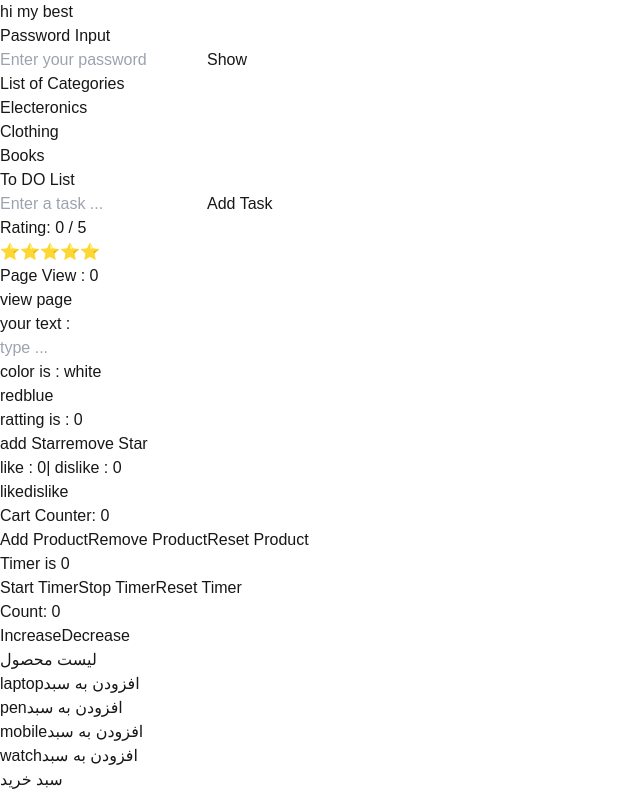
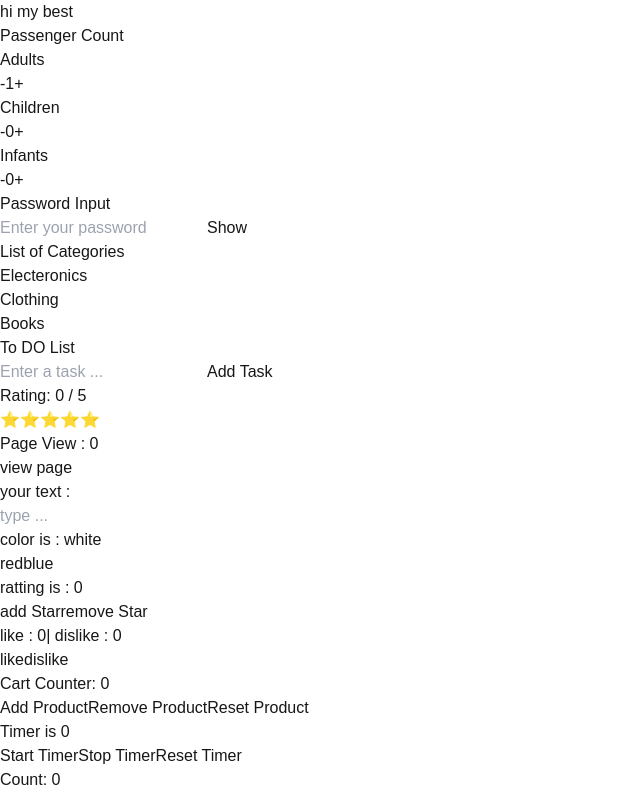
Before and after one commit to frau-azadeh/reactsample, a Next.js app: page / in a window 1280 px wide. Shown: the top 794 px of the page, without its empty margins (0-640 px from the left). Built offline with nearby package versions, Linux system fonts and the light colour scheme.

Commit message:
PassengerCount components add and page.tsx update

```diff
--- /dev/null
+++ b/src/app/component/PassengerCounter.tsx
@@ -0,0 +1,55 @@
+import React, { useState } from 'react'
+
+type PassengerData = [
+    string,
+    number,
+    React.Dispatch<React.SetStateAction<number>>
+];
+
+export const PassengerCounter:React.FC = () => {
+    const [adults, setAdults]=useState<number>(1);
+    const [children, setChildren]=useState<number>(0);
+    const [infants, setInfants]=useState<number>(0);
+
+    const increment = (setter:React.Dispatch<React.SetStateAction<number>>) => {
+        setter((prev)=> prev +1);
+    };
+
+    const decrement = (setter:React.Dispatch<React.SetStateAction<number>>) => {
+        setter((prev)=>(prev>0 ? prev-1 : 0));
+    };
+
+    const data:PassengerData[] = [
+        ['Adults', adults, setAdults],
+        ['Children', children, setChildren],
+        ['Infants', infants, setInfants],
+    ];
+
+  return (
+    <div className='p-4 bg-gray-100 max-w-md mx-auto rounded-lg'>
+        <h4 className='text-2xl mb-4 text-white'>Passenger Count</h4>
+        <div className='flex flex-col space-y-4'>
+            {data.map(([lable, count, setter], index)=>(
+                <div key={index} className="flex justify-between items-center">
+                    <span className='text-lg'>{lable}</span>
+                    <div className='flex items-center'>
+                        <button
+                            className="bg-red-500 text-white px-2 py-1 rounded-l"
+                            onClick={() => decrement(setter)}
+                            >
+                                -
+                        </button>
+                        <span className="px-4">{count}</span>
+                        <button
+                            className="bg-green-500 text-white px-2 py-1 rounded-r"
+                            onClick={() => increment(setter)}
+                        >
+                                +
+                        </button>
+                    </div>
+                </div>
+            ))}
+        </div>
+    </div>
+  )
+}
--- a/src/app/page.tsx
+++ b/src/app/page.tsx
@@ -14,11 +14,13 @@ import { StarRating } from "./component/StarRating";
 import { TodoList } from "./component/TodoList";
 import { Categories } from "./component/Categories";
 import { PasswordInput } from "./component/PasswordInput";
+import { PassengerCounter } from "./component/PassengerCounter";
 
 export default function Home() {
   return (
 <div>
   <h1>hi my best</h1>
+    <PassengerCounter/>
     <PasswordInput/>
     <Categories/>
     <TodoList/>
```
